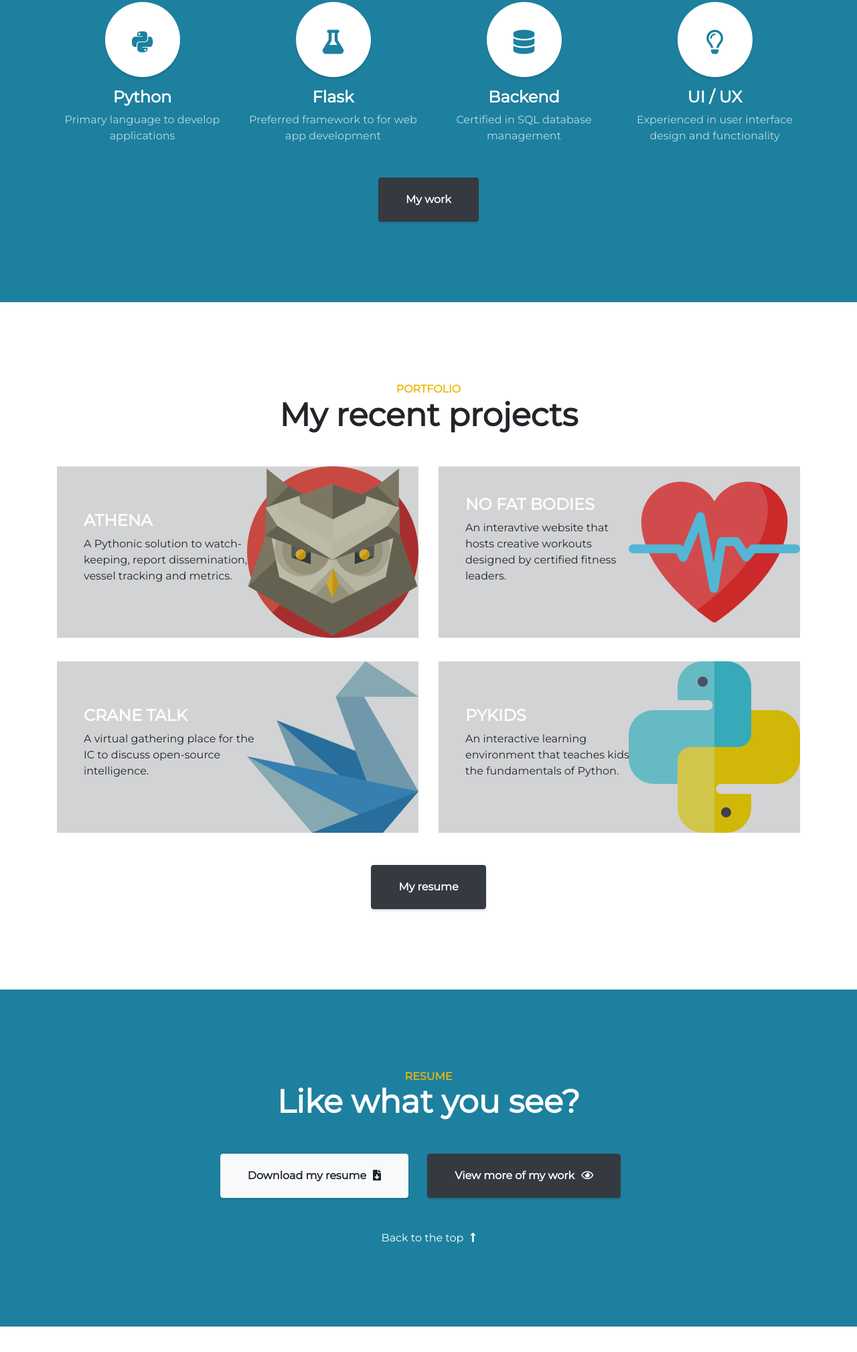
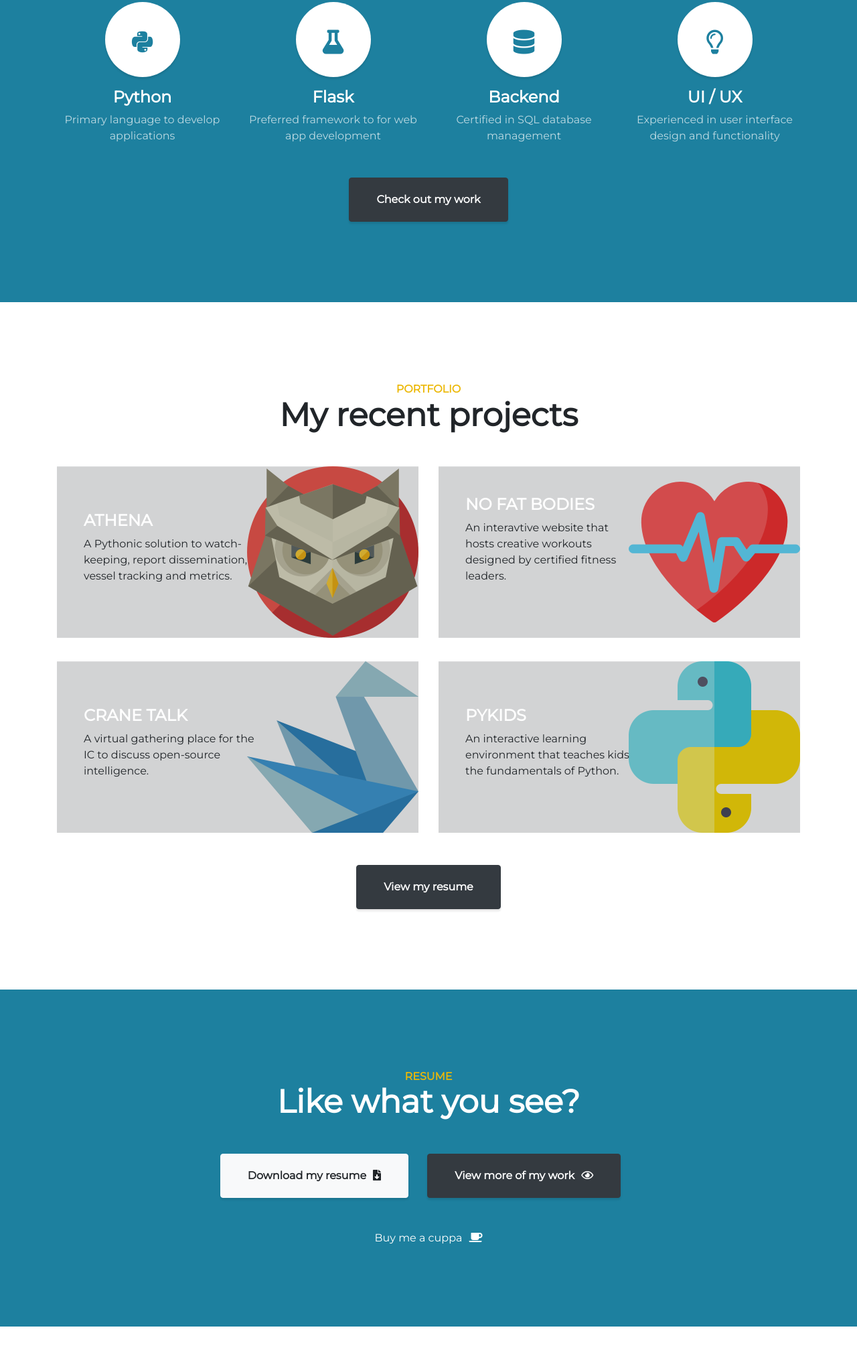
Before and after one commit to jbjulia/resume, a plain HTML site: page index.html in a window 1280 px wide. Shown: the part 1827-3845 px from the top of the page at 67% size. Drawn offline with nearby package versions, Linux system fonts and the light colour scheme.

Commit message:
Minor improvements

```diff
--- a/index.html
+++ b/index.html
@@ -60,7 +60,7 @@
                     develop applications in support of our exploration endeavors. Until then, I am forever searching for
                     my next idea, project, or solution to a problem I've
                     been struggling with for hours.</p><a class="btn btn-dark btn-xl js-scroll-trigger" href="#skills"
-                                                          role="button">My skills</a></div>
+                                                          role="button">See my skills</a></div>
         </div>
     </div>
 </section>
@@ -93,8 +93,8 @@
             </div>
         </div>
     </div>
-    <a class="btn btn-dark btn-xl js-scroll-trigger" href="#portfolio" role="button" style="margin-top: 50px;">My
-        work</a></section>
+    <a class="btn btn-dark btn-xl js-scroll-trigger" href="#portfolio" role="button" style="margin-top: 50px;">Check out
+        my work</a></section>
 <section class="text-center content-section" id="portfolio">
     <div class="container">
         <div class="content-section-heading text-center">
@@ -145,7 +145,7 @@
             </div>
         </div>
     </div>
-    <a class="btn btn-dark btn-xl js-scroll-trigger" href="#resume" role="button" style="margin-top: 48px;">My
+    <a class="btn btn-dark btn-xl js-scroll-trigger" href="#resume" role="button" style="margin-top: 48px;">View my
         resume</a></section>
 <section class="text-center content-section bg-primary text-white" id="resume">
     <div class="container text-center">
@@ -160,8 +160,9 @@
                 style="margin-top: 24px;margin-bottom: 48px;">View more of my work<i class="far fa-eye"
                                                                                      style="margin-left: 10px;"></i></a>
     </div>
-    <a class="back-to-top" href="#top" style="color: rgb(255,255,255);">Back to the top<i
-            class="fas fa-long-arrow-alt-up" style="margin-left: 10px;"></i></a></section>
+    <a href="https://www.paypal.me/jbjulian" style="color: rgb(255,255,255);">Buy me a cuppa<i class="fas fa-coffee"
+                                                                                               style="margin-left: 10px;"></i></a>
+</section>
 <footer class="footer text-center">
     <div class="container">
         <ul class="list-inline mb-5">
```
